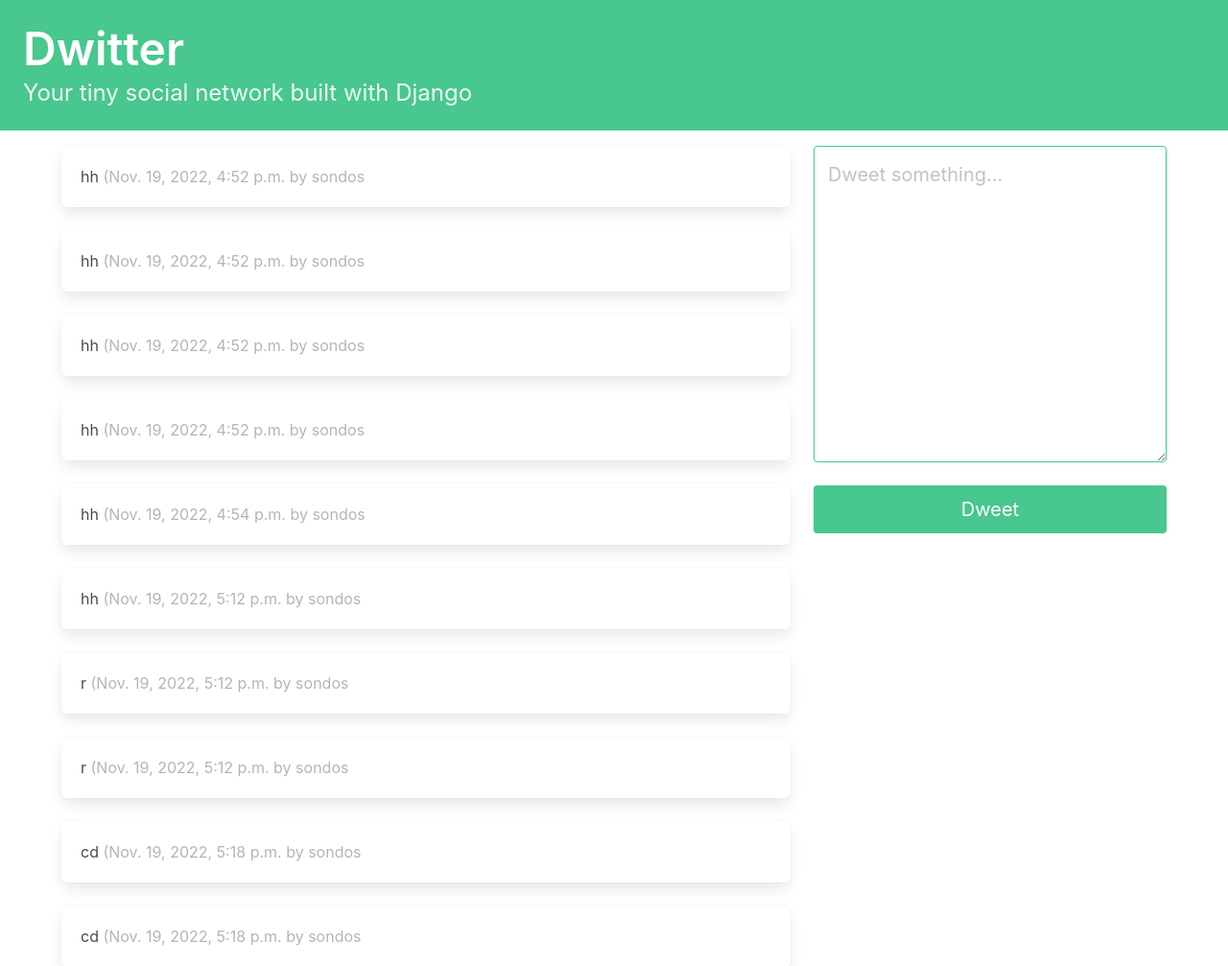
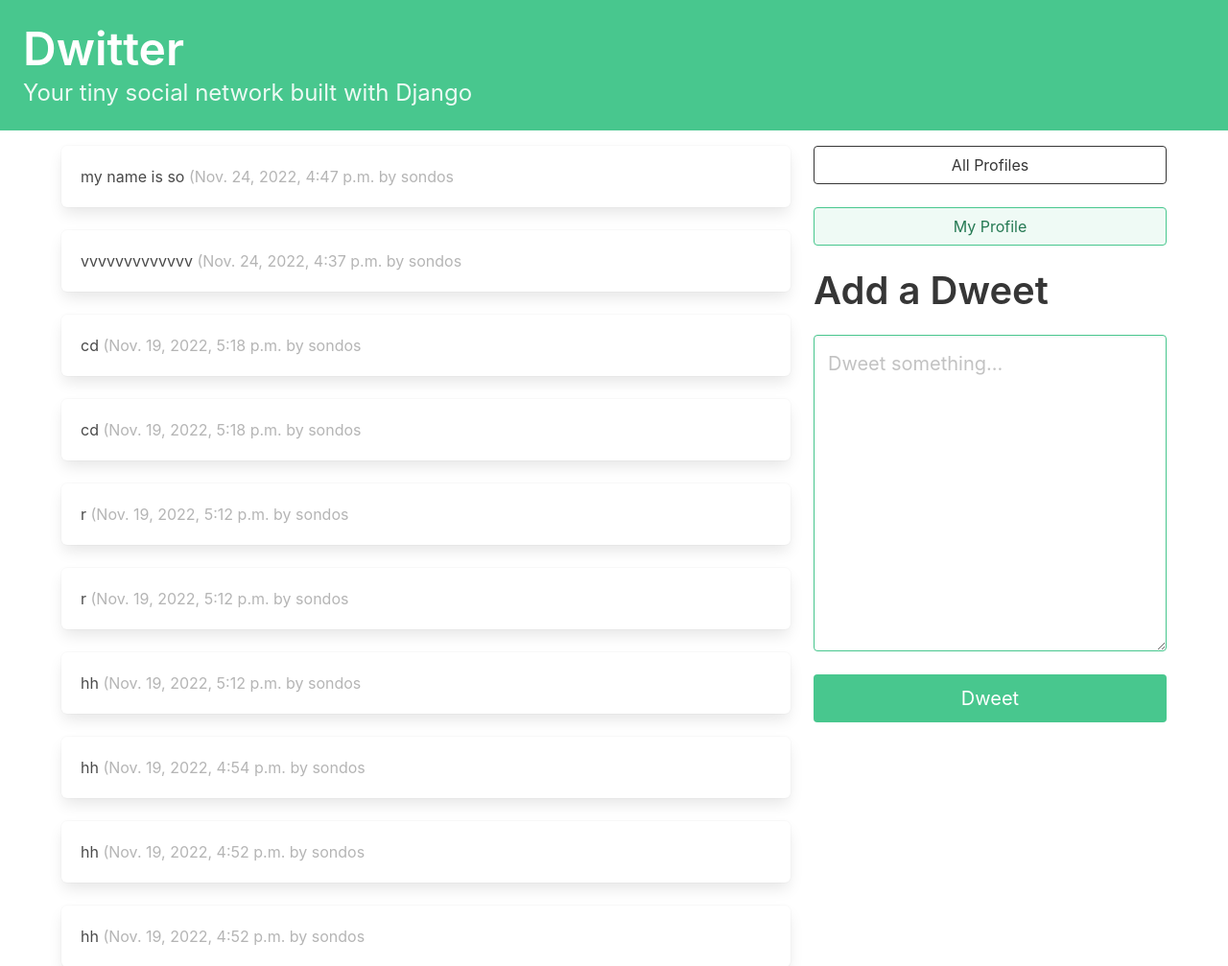
Before and after one commit to sondos-zaro/social, a Django app: page / in a window 1280 px wide. Shown: the top 1007 px of the page at 96% size. Run offline with Django 4.2, Linux system fonts and the light colour scheme; a user stored in the database is signed in; data comes from the database, SQL or seed files in the repository.

Commit message:
sorting dweets

```diff
--- a/dwitter/templates/dwitter/dashboard.html
+++ b/dwitter/templates/dwitter/dashboard.html
@@ -1,12 +1,7 @@
-<!-- dwitter/templates/dwitter/dashboard.html -->
-
 {% extends 'base.html' %}
-
 {% block content %}
-
 <div class="column">
-    {% for followed in user.profile.follows.all %}
-        {% for dweet in followed.user.dweets.all %}
+    {% for dweet in dweets %}
     <div class="box">
     {{dweet.body}}
     <span class="is-small has-text-grey-light">
@@ -14,10 +9,27 @@
     </span>
     </div>
     {% endfor %}
-    {% endfor %}
 </div>
-
 <div class="column is-one-third">
+<div class="block">
+<a href="{% url 'dwitter:profile_list' %} ">
+<button class="button is-dark is-outlined is-fullwidth">
+All Profiles
+</button>
+</a>
+</div>
+<div class="block">
+<a href="{% url 'dwitter:profile' request.user.profile.id %} ">
+<button class="button is-success is-light is-outlined is-fullwidth">
+My Profile
+</button>
+</a>
+</div>
+<div class="block">
+<div class="block">
+<h2 class="title is-2">Add a Dweet</p>
+</div>
+<div class="block">
 <form method="post">
 {% csrf_token %}
 {{ form.as_p }}
@@ -26,5 +38,6 @@
 </button>
 </form>
 </div>
-
+</div>
+</div>
 {% endblock content %}
--- a/dwitter/views.py
+++ b/dwitter/views.py
@@ -12,8 +12,14 @@
    dweet.save()
    return redirect("dwitter:dashboard")
 
-
- return render(request, "dwitter/dashboard.html", {"form": form})
+ followed_dweets = Dweet.objects.filter(
+   user__profile__in=request.user.profile.follows.all()
+    ).order_by("-created_at")
+ return render(
+    request,
+    "dwitter/dashboard.html",
+    {"form": form, "dweets": followed_dweets},
+   )
 
 
 def profile_list(request):
```
Lines whose indentation alone changed are shown as unchanged.
